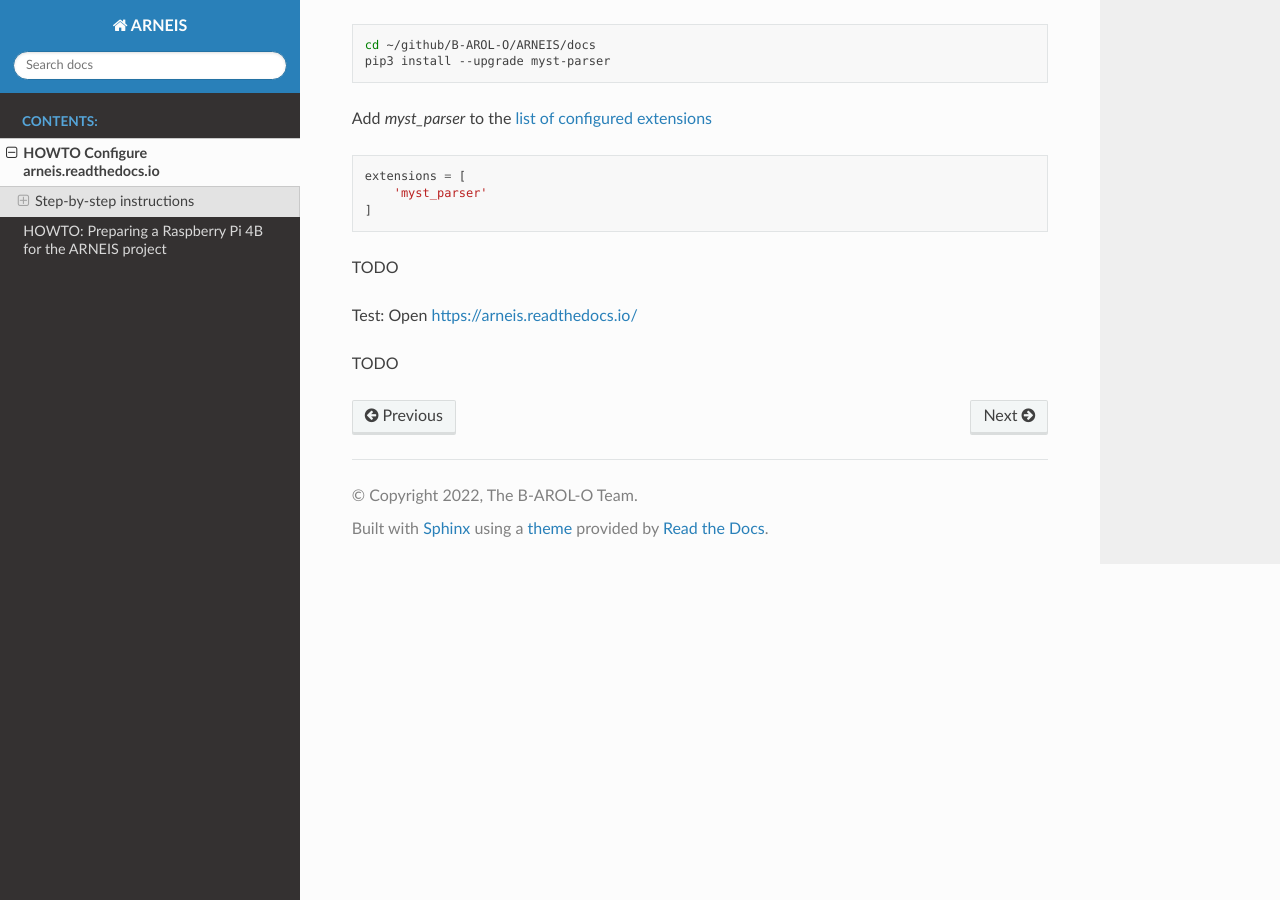
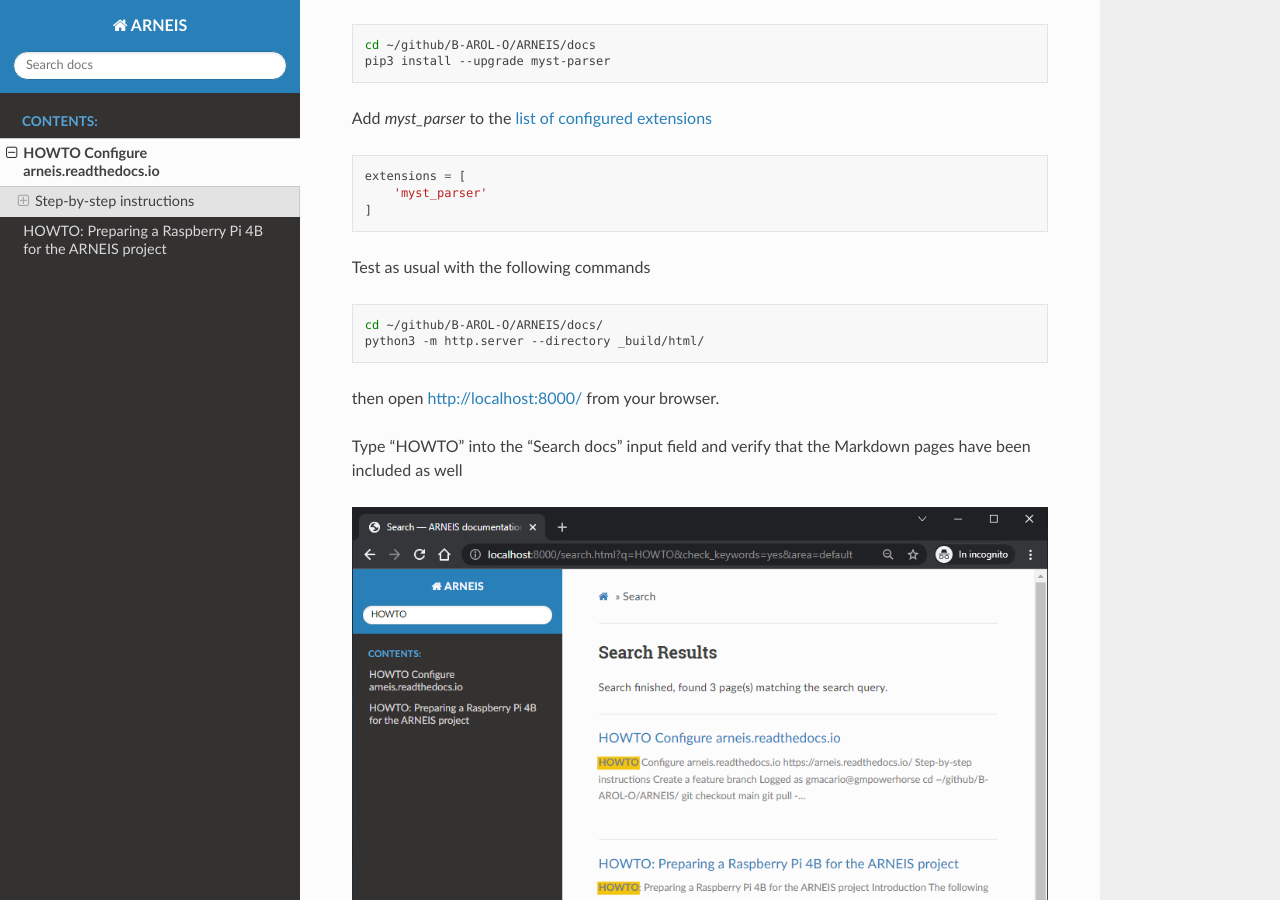
Before and after one commit to B-AROL-O/ARNEIS, a Sphinx documentation site: the page built from docs/howto/howto-configure-arneis-readthedocs-io.md, in a window 1280 px wide and 900 px high, scrolled down 4541 px. Built offline with Sphinx 7.4.7 and the Read the Docs theme 2.0.0, drawn with Linux system fonts in a browser that asks for light colours.

Commit message:
Cleanup section "Adding support for Markdown"

````diff
--- a/docs/howto/howto-configure-arneis-readthedocs-io.md
+++ b/docs/howto/howto-configure-arneis-readthedocs-io.md
@@ -193,10 +193,17 @@ extensions = [
 ]
 ```
 
-TODO
+Test as usual with the following commands
 
-Test: Open <https://arneis.readthedocs.io/>
+```bash
+cd ~/github/B-AROL-O/ARNEIS/docs/
+python3 -m http.server --directory _build/html/
+```
 
-TODO
+then open <http://localhost:8000/> from your browser.
+
+Type "HOWTO" into the "Search docs" input field and verify that the Markdown pages have been included as well
+
+![2022-01-22-0821-docsite-search-howto.png](../images/2022-01-22-0821-docsite-search-howto.png)
 
 <!-- EOF -->
````
